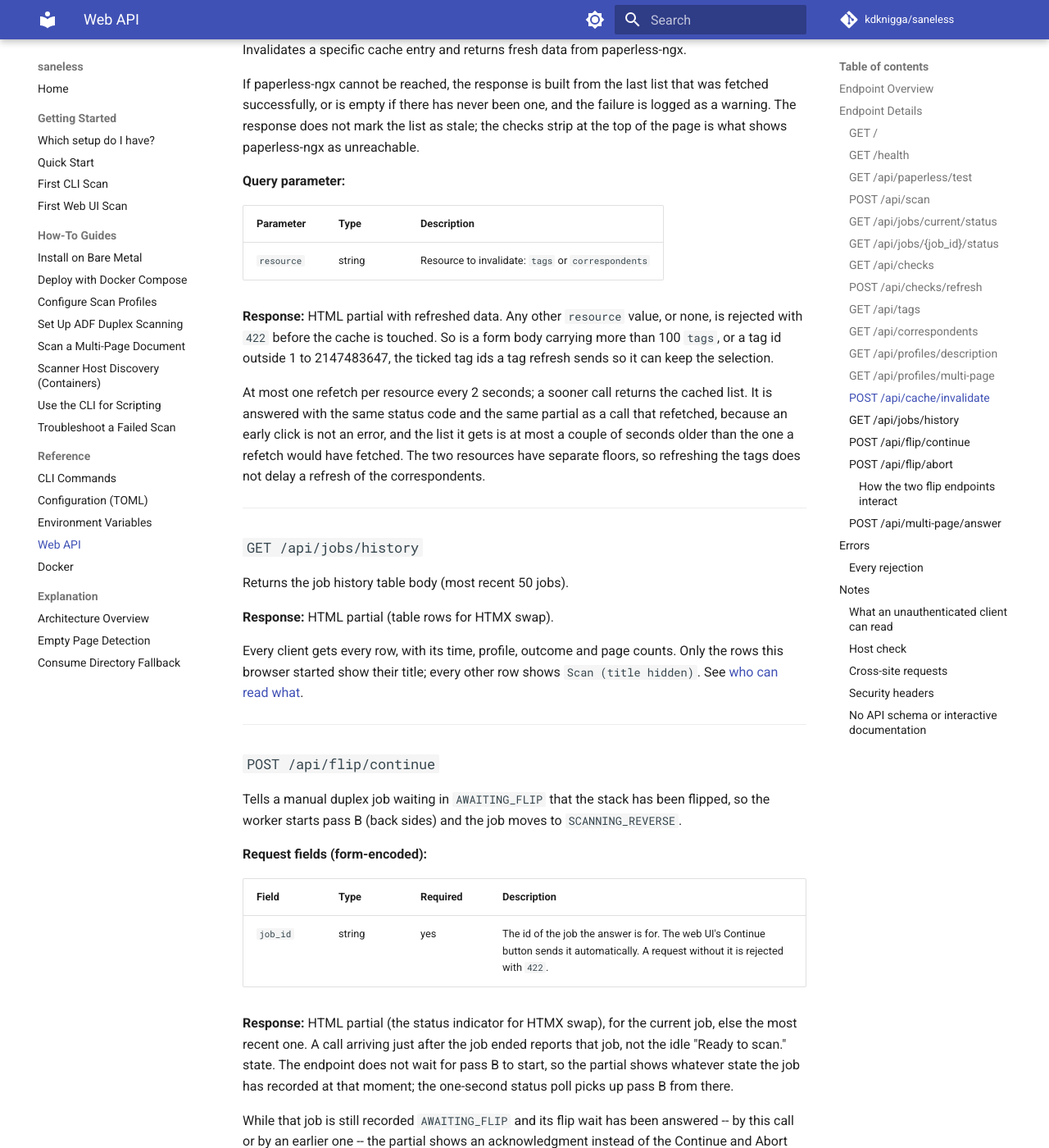
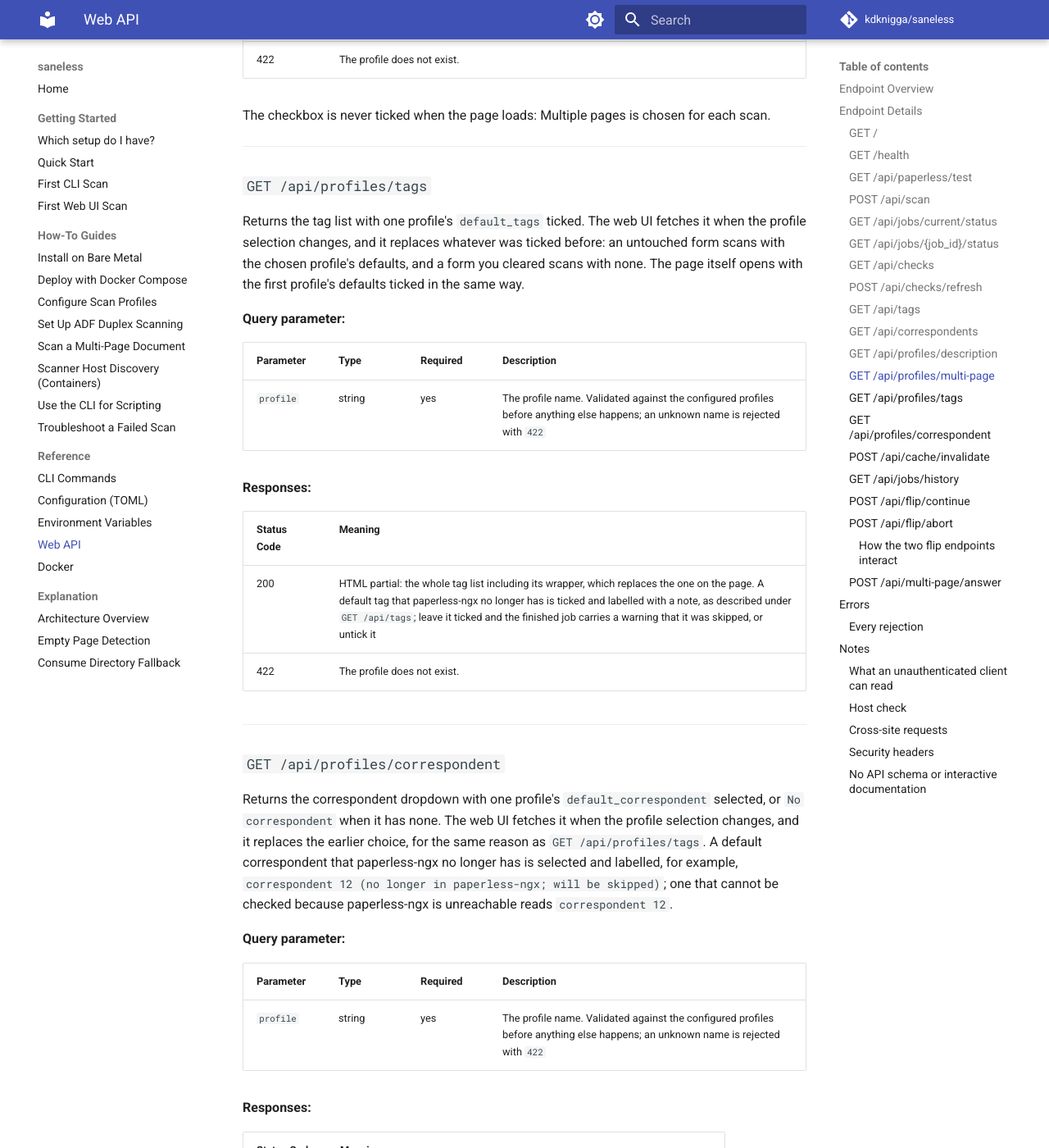
Before and after one commit to kdknigga/saneless, an MkDocs documentation site: the page built from docs/reference/web-api.md, in a window 1280 px wide and 1400 px high, scrolled down 11492 px. Shown: the whole window at 82% size. Built offline with MkDocs 1.6.1 and Material for MkDocs 9.7.7, drawn with Linux system fonts in a browser that asks for light colours; comment, search, counter and statistics services are not loaded; some of the changed text lies outside the part shown.

Commit message:
feat(45-17): pre-tick the profile's metadata and swap it on profile change
- index opens with the first profile's default_tags ticked and its
  default_correspondent selected (M-06)
- GET /api/profiles/tags and GET /api/profiles/correspondent re-render the
  list and the select for a new profile, replacing earlier ticks; an unknown
  profile is the UNKNOWN_PROFILE 422
- partials/correspondent_select.html: the select is its own swap target,
  autocomplete=off; the refresh carries it and keeps the choice
- invalidate_cache takes a bounded correspondent form value
- paperless_test docstring lists all six ConnectionStatus values
- web-api.md documents both routes and the stale/unlisted rows (the
  every-route-documented test requires it)
- test_web_state_rendering: the wrapper and select now carry exactly one
  request, the profile-change refresh, and still no load trigger
- test_web: restore the description test's 'bare' profile, which the RED
  commit's rename had caught

Co-Authored-By: Claude Opus 5.5 (1M context) <noreply@anthropic.com>
Claude-Session: https://claude.ai/code/session_013CxQxLcnRUSK9XY3SKundu

```diff
--- a/docs/reference/web-api.md
+++ b/docs/reference/web-api.md
@@ -20,6 +20,8 @@ Direct calls, such as from `curl` or a script, work too, but only those two JSON
 | GET | `/api/correspondents` | Fetch paperless-ngx correspondents |
 | GET | `/api/profiles/description` | One profile's description sentence |
 | GET | `/api/profiles/multi-page` | The Multiple pages checkbox for one profile |
+| GET | `/api/profiles/tags` | The tag list ticked with one profile's default tags |
+| GET | `/api/profiles/correspondent` | The correspondent dropdown set to one profile's default |
 | POST | `/api/cache/invalidate` | Refresh cached metadata |
 | GET | `/api/jobs/history` | Job history table |
 | POST | `/api/flip/continue` | Continue manual duplex scan |
@@ -216,6 +218,11 @@ Fetches paperless-ngx tags for the tag picker, which is a checkbox list. Uses ca
 
 **Response:** HTML partial (the whole tag block including its wrapper, for `outerHTML` swap).
 
+A ticked id that is not in the list still comes back ticked, so a submit never loses it. If
+the list was fetched and the id is missing from it, the row reads, for example,
+`tag 7 (no longer in paperless-ngx; will be skipped)`. If paperless-ngx could not be asked
+and there is no earlier list, the row reads `tag 7`, with no claim either way.
+
 ---
 
 ### `GET /api/correspondents`
@@ -262,6 +269,53 @@ The checkbox is never ticked when the page loads: Multiple pages is chosen for e
 
 ---
 
+### `GET /api/profiles/tags`
+
+Returns the tag list with one profile's `default_tags` ticked. The web UI fetches it when
+the profile selection changes, and it replaces whatever was ticked before: an untouched
+form scans with the chosen profile's defaults, and a form you cleared scans with none. The
+page itself opens with the first profile's defaults ticked in the same way.
+
+**Query parameter:**
+
+| Parameter | Type | Required | Description |
+|-----------|------|----------|-------------|
+| `profile` | string | yes | The profile name. Validated against the configured profiles before anything else happens; an unknown name is rejected with `422` |
+
+**Responses:**
+
+| Status Code | Meaning |
+|-------------|---------|
+| 200 | HTML partial: the whole tag list including its wrapper, which replaces the one on the page. A default tag that paperless-ngx no longer has is ticked and labelled with a note, as described under `GET /api/tags`; leave it ticked and the finished job carries a warning that it was skipped, or untick it |
+| 422 | The profile does not exist. |
+
+---
+
+### `GET /api/profiles/correspondent`
+
+Returns the correspondent dropdown with one profile's `default_correspondent` selected, or
+`No correspondent` when it has none. The web UI fetches it when the profile selection
+changes, and it replaces the earlier choice, for the same reason as
+`GET /api/profiles/tags`. A default correspondent that paperless-ngx no longer has is
+selected and labelled, for example, `correspondent 12 (no longer in paperless-ngx; will be
+skipped)`; one that cannot be checked because paperless-ngx is unreachable reads
+`correspondent 12`.
+
+**Query parameter:**
+
+| Parameter | Type | Required | Description |
+|-----------|------|----------|-------------|
+| `profile` | string | yes | The profile name. Validated against the configured profiles before anything else happens; an unknown name is rejected with `422` |
+
+**Responses:**
+
+| Status Code | Meaning |
+|-------------|---------|
+| 200 | HTML partial: the whole `<select>` element, which replaces the one on the page |
+| 422 | The profile does not exist. |
+
+---
+
 ### `POST /api/cache/invalidate`
 
 Invalidates a specific cache entry and returns fresh data from paperless-ngx.
@@ -274,7 +328,7 @@ If paperless-ngx cannot be reached, the response is built from the last list tha
 |-----------|------|-------------|
 | `resource` | string | Resource to invalidate: `tags` or `correspondents` |
 
-**Response:** HTML partial with refreshed data. Any other `resource` value, or none, is rejected with `422` before the cache is touched. So is a form body carrying more than 100 `tags`, or a tag id outside 1 to 2147483647, the ticked tag ids a tag refresh sends so it can keep the selection.
+**Response:** HTML partial with refreshed data. Any other `resource` value, or none, is rejected with `422` before the cache is touched. So is a form body carrying more than 100 `tags`, or a tag id outside 1 to 2147483647, the ticked tag ids a tag refresh sends so it can keep the selection. A correspondent refresh sends the chosen `correspondent` the same way, bounded the same way, and the refreshed options keep it selected.
 
 At most one refetch per resource every 2 seconds; a sooner call returns the cached list. It
 is answered with the same status code and the same partial as a call that refetched,
```
Also changed, not shown: src/saneless/web/templates/index.html (+14 -13 lines), src/saneless/web/templates/partials/correspondent_select.html (added, +34 -0 lines), src/saneless/web/templates/partials/tags.html (+14 -3 lines), 3 other files.
